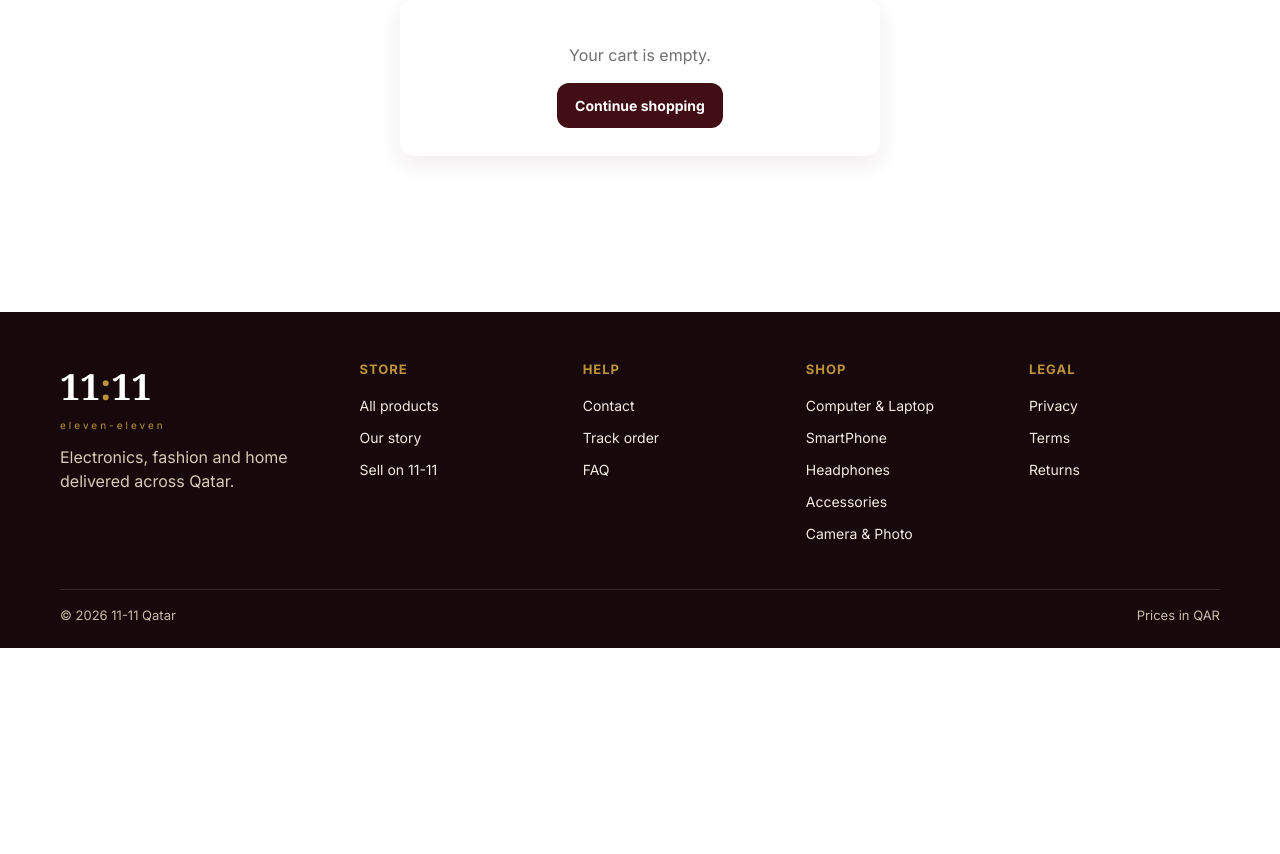
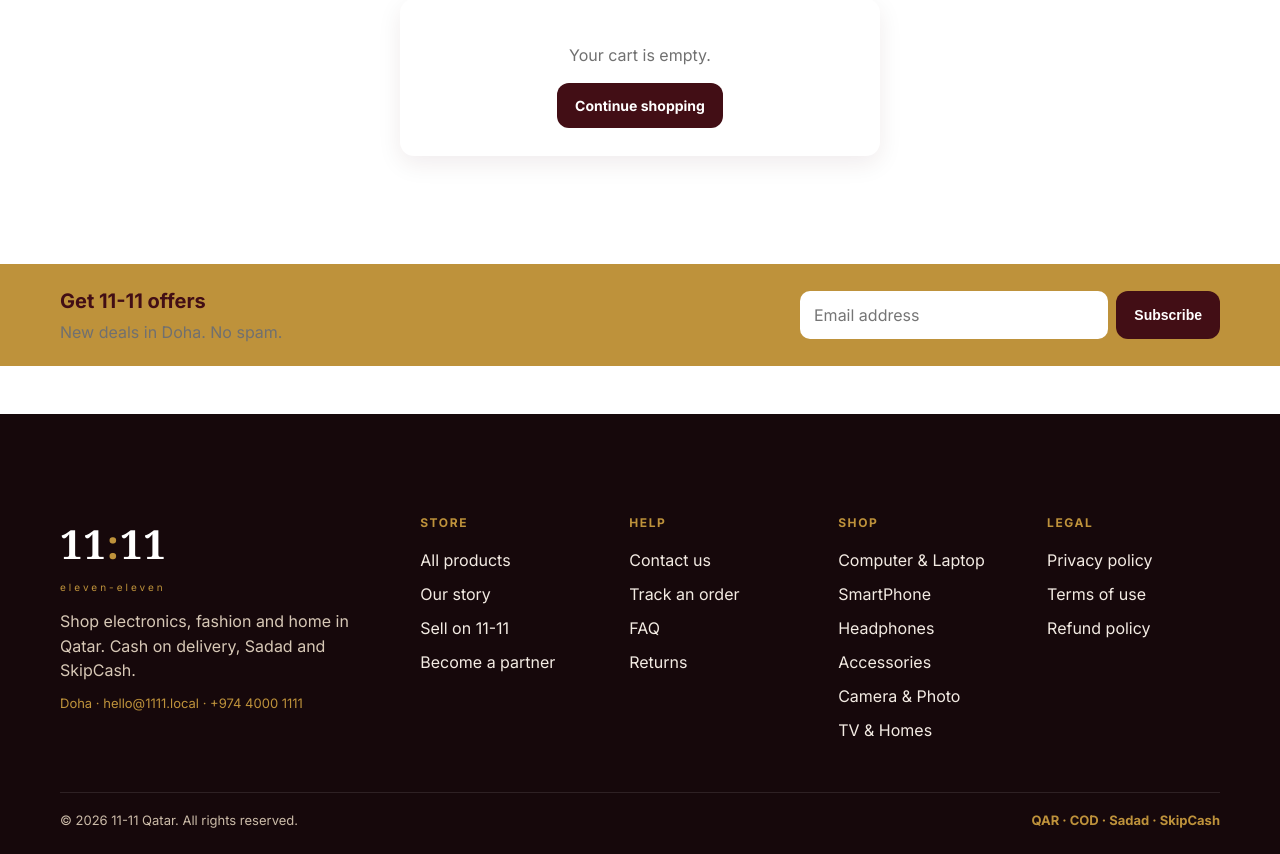
Before and after one commit to ahamedshadhir/11-11, a Flask app: page /cart in a window 1280 px wide. Shown: the part 215-1069 px from the top of the page. Before the commit the page ends 863 px from the top, so only its background shows below. Run offline with Flask 3, Linux system fonts and the light colour scheme; data comes from the database, SQL or seed files in the repository.

Commit message:
Richer store footer with newsletter and contact row

```diff
--- a/static/css/footer.css
+++ b/static/css/footer.css
@@ -1,13 +1,24 @@
-footer.footer{background:#1a0c0f;color:#f6f3ee;margin-top:56px;padding:0}
-footer.footer a{color:#f6f3ee;text-decoration:none}
+.ftr-news{background:#be923b;color:#420e15}
+.ftr-news-row{display:flex;justify-content:space-between;align-items:center;gap:20px;padding:22px 0}
+.ftr-news strong{font-size:20px;display:block}
+.ftr-news p{margin:4px 0 0}
+.ftr-news-form{display:flex;gap:8px;flex:1;max-width:420px}
+.ftr-news-form input{flex:1;border:0;border-radius:10px;padding:12px 14px}
+.ftr-news-form .common-btn{background:#420e15;color:#fff}
+footer.footer{background:#14080b;color:#f6f3ee;margin-top:0}
+footer.footer a{color:#efe6da;text-decoration:none}
 footer.footer a:hover{color:#be923b}
-.ftr-top{display:grid;grid-template-columns:1.4fr repeat(4,1fr);gap:32px;padding:48px 0 36px}
-.ftr-brand .logo-mark{color:#fff;font-size:36px}
-.ftr-brand .logo-sub{color:#be923b}
-.ftr-brand p{margin:12px 0 0;color:#d9cbb8;max-width:28ch;line-height:1.5}
-.ftr-col h5{margin:0 0 14px;font-size:13px;letter-spacing:1px;text-transform:uppercase;color:#be923b}
+.ftr-top{display:grid;grid-template-columns:1.5fr repeat(4,.8fr);gap:36px;padding:52px 0 40px}
+.ftr-brand .logo-mark{color:#fff;font-size:40px;letter-spacing:1px}
+.ftr-brand .logo-sub{color:#be923b;display:block;margin:6px 0 14px}
+.ftr-brand p{margin:0 0 10px;color:#d7c8b6;line-height:1.55;max-width:30ch}
+.ftr-contact{color:#be923b!important;font-size:13px}
+.ftr-col h5{margin:0 0 16px;font-size:12px;letter-spacing:1.6px;text-transform:uppercase;color:#be923b}
 .ftr-col ul{list-style:none;margin:0;padding:0}
-.ftr-col li{margin:0 0 8px}
-.ftr-col a{font-size:14px;color:#efe6da}
-.ftr-bottom{border-top:1px solid #ffffff1f;padding:16px 0 22px;display:flex;justify-content:space-between;gap:12px;color:#cbbba8;font-size:13px}
-@media(max-width:800px){.ftr-top,.ftr-bottom{grid-template-columns:1fr 1fr;display:grid}}
+.ftr-col li{margin:0 0 10px}
+.ftr-bottom{border-top:1px solid #ffffff1a;padding:18px 0 24px;display:flex;justify-content:space-between;color:#cbbba8;font-size:13px}
+.ftr-pays{color:#be923b;font-weight:700}
+@media(max-width:800px){
+  .ftr-news-row,.ftr-top,.ftr-bottom{display:grid;grid-template-columns:1fr}
+  .ftr-news-form{max-width:none}
+}
--- a/templates/_footer.html
+++ b/templates/_footer.html
@@ -1,3 +1,15 @@
+<div class="ftr-news">
+  <div class="container ftr-news-row">
+    <div>
+      <strong>Get 11-11 offers</strong>
+      <p>New deals in Doha. No spam.</p>
+    </div>
+    <form class="ftr-news-form" action="/newsletter" method="post">
+      <input type="email" name="email" placeholder="Email address" required>
+      <button class="common-btn" type="submit">Subscribe</button>
+    </form>
+  </div>
+</div>
 <footer class="footer">
   <div class="container ftr-top">
     <div class="ftr-brand">
@@ -5,7 +17,8 @@
         <span class="logo-mark">11<span>:</span>11</span>
         <span class="logo-sub">eleven-eleven</span>
       </a>
-      <p>Electronics, fashion and home delivered across Qatar.</p>
+      <p>Shop electronics, fashion and home in Qatar. Cash on delivery, Sadad and SkipCash.</p>
+      <p class="ftr-contact">Doha · hello@1111.local · +974 4000 1111</p>
     </div>
     <div class="ftr-col">
       <h5>Store</h5>
@@ -13,20 +26,22 @@
         <li><a href="{{ url_for('shop') }}">All products</a></li>
         <li><a href="{{ url_for('about') }}">Our story</a></li>
         <li><a href="/become-seller">Sell on 11-11</a></li>
+        <li><a href="{{ url_for('contact') }}">Become a partner</a></li>
       </ul>
     </div>
     <div class="ftr-col">
       <h5>Help</h5>
       <ul>
-        <li><a href="{{ url_for('contact') }}">Contact</a></li>
-        <li><a href="{{ url_for('track_order') }}">Track order</a></li>
+        <li><a href="{{ url_for('contact') }}">Contact us</a></li>
+        <li><a href="{{ url_for('track_order') }}">Track an order</a></li>
         <li><a href="{{ url_for('faq') }}">FAQ</a></li>
+        <li><a href="{{ url_for('returns') }}">Returns</a></li>
       </ul>
     </div>
     <div class="ftr-col">
       <h5>Shop</h5>
       <ul>
-        {% for cat in all_categories[:5] %}
+        {% for cat in all_categories[:6] %}
         <li><a href="{{ url_for('shop', category=cat.id) }}">{{ cat.name }}</a></li>
         {% endfor %}
       </ul>
@@ -34,14 +49,14 @@
     <div class="ftr-col">
       <h5>Legal</h5>
       <ul>
-        <li><a href="{{ url_for('privacy') }}">Privacy</a></li>
-        <li><a href="{{ url_for('terms') }}">Terms</a></li>
-        <li><a href="{{ url_for('returns') }}">Returns</a></li>
+        <li><a href="{{ url_for('privacy') }}">Privacy policy</a></li>
+        <li><a href="{{ url_for('terms') }}">Terms of use</a></li>
+        <li><a href="{{ url_for('returns') }}">Refund policy</a></li>
       </ul>
     </div>
   </div>
   <div class="container ftr-bottom">
-    <span>&copy; {{ year }} 11-11 Qatar</span>
-    <span>Prices in QAR</span>
+    <span>&copy; {{ year }} 11-11 Qatar. All rights reserved.</span>
+    <span class="ftr-pays">QAR · COD · Sadad · SkipCash</span>
   </div>
 </footer>
```
